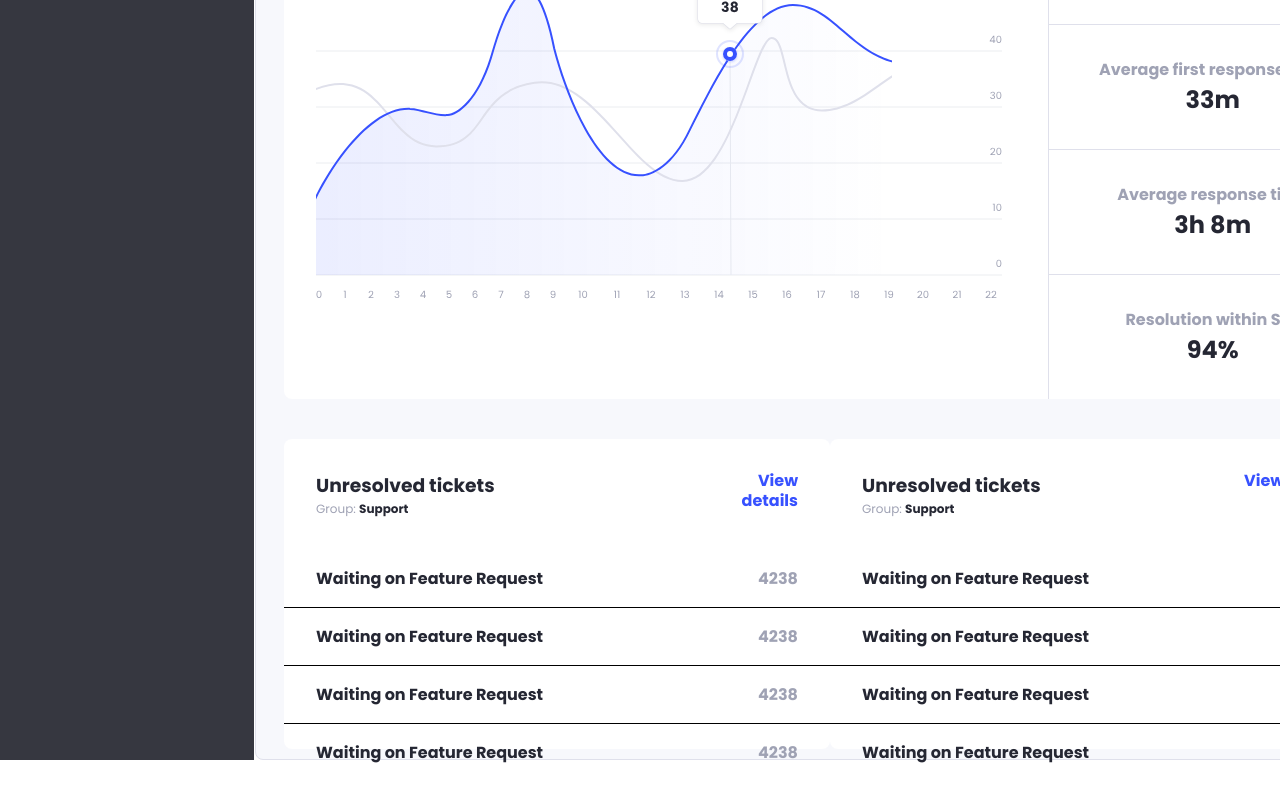
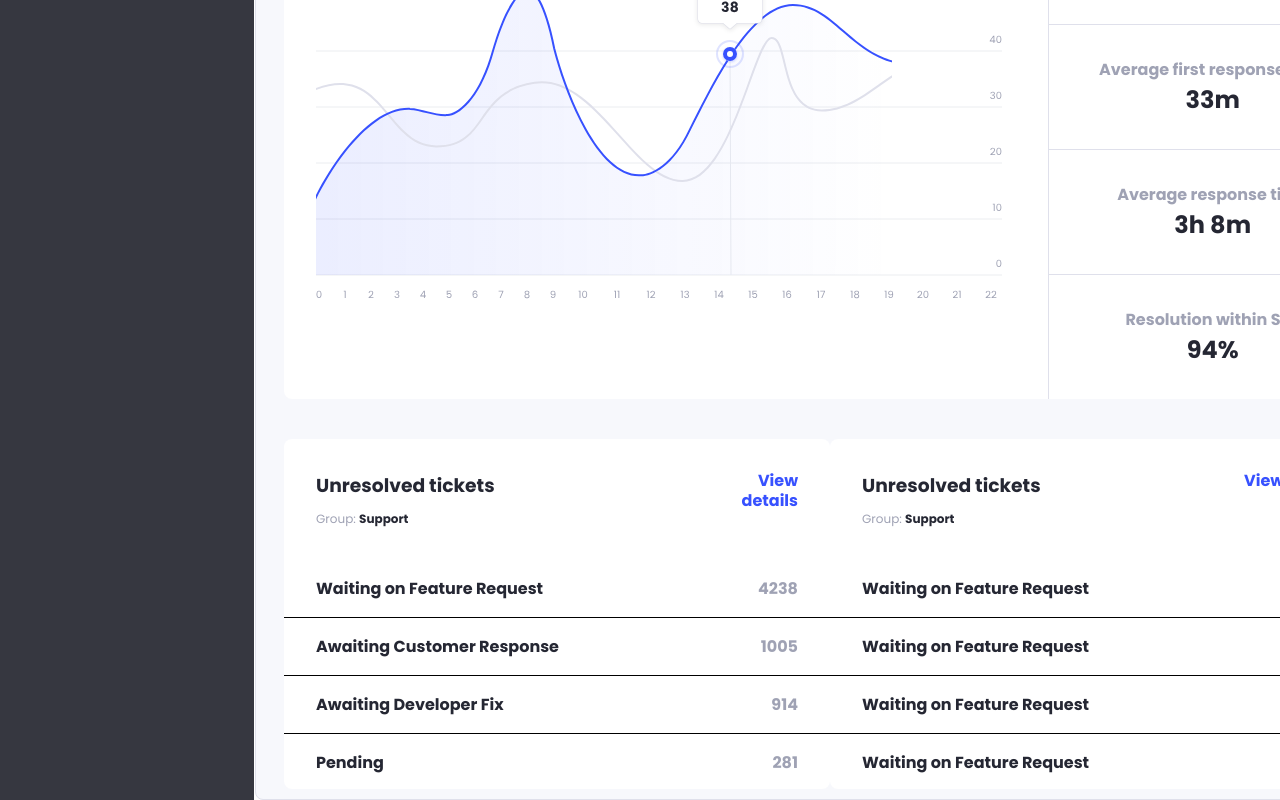
Before and after one commit to gift56/Admin-Dashboard, a React (Create React App) app: page / in a window 1280 px wide. Shown: the part 704-1504 px from the top of the page. Built offline with nearby package versions, Linux system fonts and the light colour scheme.

Commit message:
done the first details

```diff
--- a/src/component/chart/Chart.jsx
+++ b/src/component/chart/Chart.jsx
@@ -83,16 +83,16 @@ const Chart = () => {
                             <p>4238</p>
                         </div>
                         <div className="infoItem">
-                            <h4>Waiting on Feature Request</h4>
-                            <p>4238</p>
+                            <h4>Awaiting Customer Response</h4>
+                            <p>1005</p>
                         </div>
                         <div className="infoItem">
-                            <h4>Waiting on Feature Request</h4>
-                            <p>4238</p>
+                            <h4>Awaiting Developer Fix</h4>
+                            <p>914</p>
                         </div>
                         <div className="infoItem">
-                            <h4>Waiting on Feature Request</h4>
-                            <p>4238</p>
+                            <h4>Pending</h4>
+                            <p>281</p>
                         </div>
                     </div>
                 </div>
--- a/src/component/sass/styles.css
+++ b/src/component/sass/styles.css
@@ -485,7 +485,7 @@
 
 .ticketArea .ticketCard {
   width: 546px;
-  height: 310px;
+  height: 350px;
   padding: 0;
 }
 
@@ -501,6 +501,7 @@
 
 .ticketArea .ticketCard .ticketHeading .title .ticketTitle {
   color: #252733;
+  margin-bottom: 10px;
 }
 
 .ticketArea .ticketCard .ticketHeading .title p {
--- a/src/component/sass/styles.scss
+++ b/src/component/sass/styles.scss
@@ -287,7 +287,7 @@
     justify-content: space-between;
     .ticketCard {
         width: 546px;
-        height: 310px;
+        height: 350px;
         padding: 0;
         .ticketHeading {
             padding: 2rem;
@@ -296,6 +296,7 @@
             .title {
                 .ticketTitle {
                     color: $headerColor;
+                    margin-bottom: 10px;
                 }
                 p {
                     color: $navBg;
```
Also changed, not shown: 1 other file (tests, documents, lock files or other folders).
